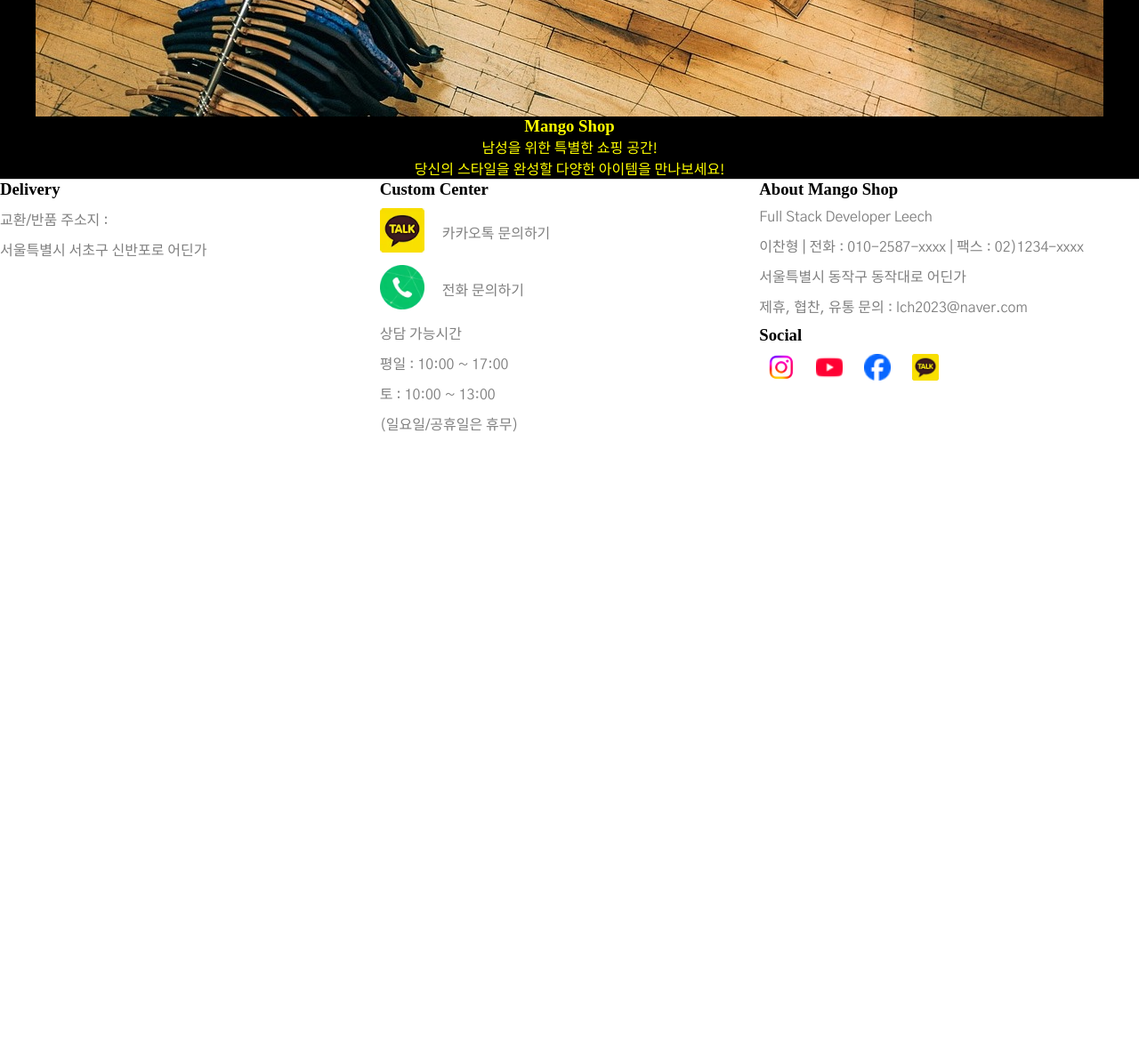
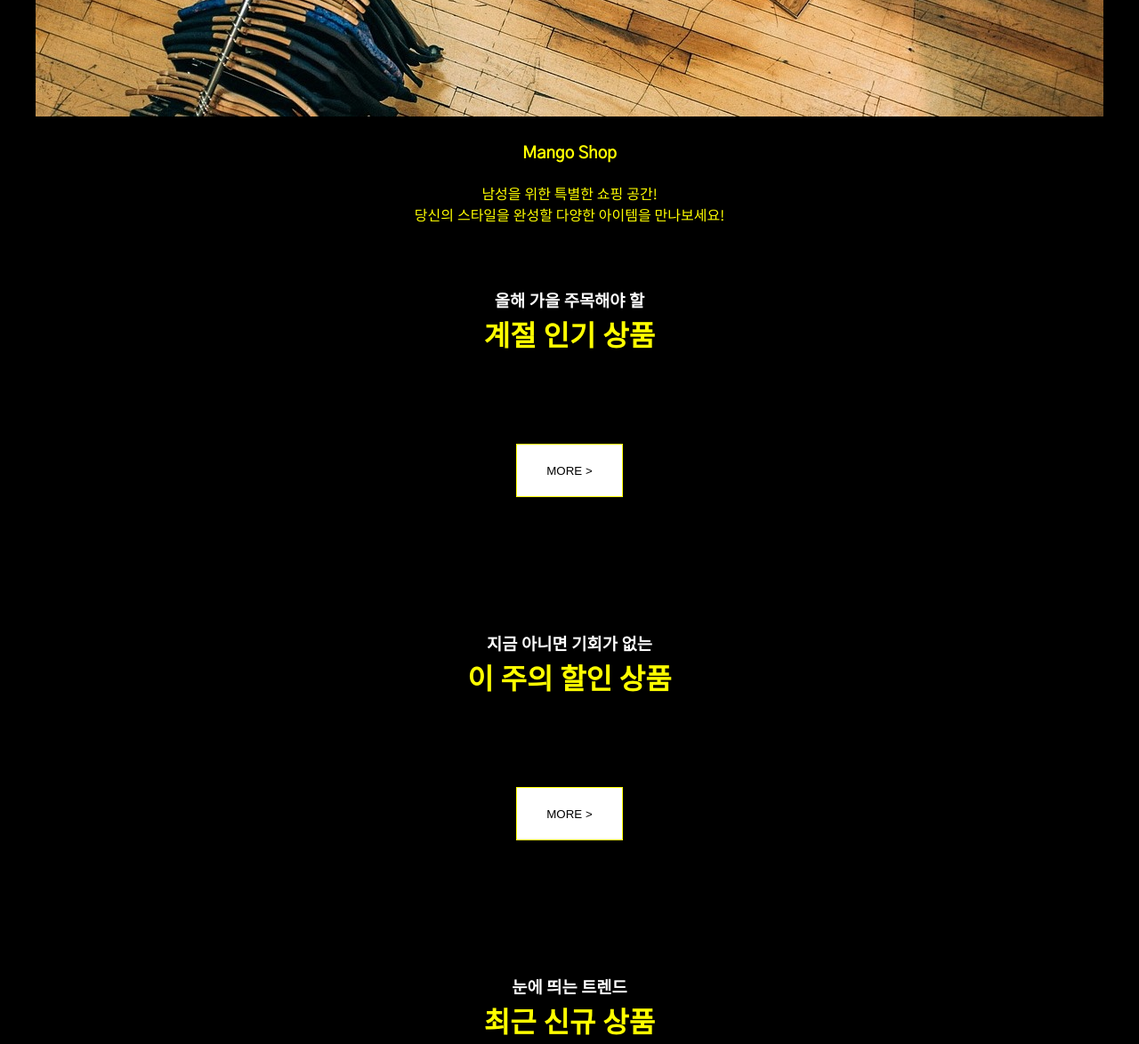
Before and after one commit to leechleech04/Mango-Shop, a plain HTML site: page Mango-Shop/main.html in a window 1280 px wide. Shown: the part 619-1793 px from the top of the page at 89% size. Before the commit the page ends 1117 px from the top, so only its background shows below. Drawn offline with Linux system fonts and the light colour scheme; a web font is replaced by a local one.

Commit message:
feat: 메인 레이아웃

```diff
--- a/Mango-Shop/main.html
+++ b/Mango-Shop/main.html
@@ -201,6 +201,22 @@
           아이템을 만나보세요!
         </p>
       </div>
+      <div id="weather-top">
+        <h3 class="main-content-sub-title">올해 가을 주목해야 할</h3>
+        <h1 class="main-content-title">계절 인기 상품</h1>
+        <div class="item-container"></div>
+        <button class="more-btn">MORE ></button>
+      </div>
+      <div id="weekly-sale">
+        <h3 class="main-content-sub-title">지금 아니면 기회가 없는</h3>
+        <h1 class="main-content-title">이 주의 할인 상품</h1>
+        <button class="more-btn">MORE ></button>
+      </div>
+      <div id="new-item">
+        <h3 class="main-content-sub-title">눈에 띄는 트렌드</h3>
+        <h1 class="main-content-title">최근 신규 상품</h1>
+        <button class="more-btn">MORE ></button>
+      </div>
     </main>
     <footer>
       <div id="footer-box1">
--- a/Mango-Shop/style.css
+++ b/Mango-Shop/style.css
@@ -159,10 +159,34 @@
 main {
   background: #000000;
   color: #ffff00;
+  font-family: 'Gothic A1', sans-serif;
+  text-align: center;
 }
 
 #main-greeting {
-  text-align: center;
+  padding-top: 30px;
+}
+
+#main-greeting p {
+  padding: 20px 0;
+}
+
+.main-content-sub-title {
+  color: #ffffff;
+  margin-top: 50px;
+}
+
+.main-content-title {
+  margin-bottom: 50px;
+}
+
+.more-btn {
+  width: 120px;
+  height: 60px;
+  background-color: #ffffff;
+  border: 1px solid #ffff00;
+  margin-top: 50px;
+  margin-bottom: 100px;
 }
 
 footer {
```
